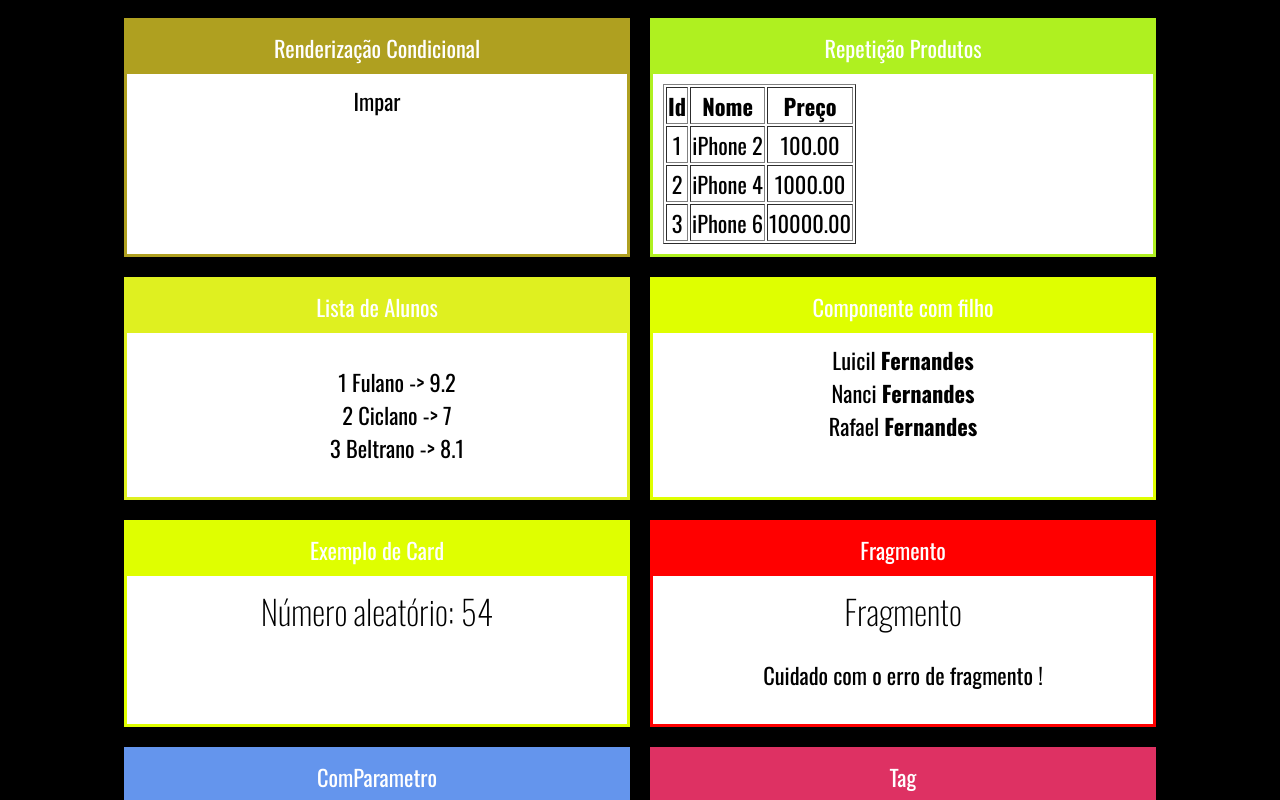
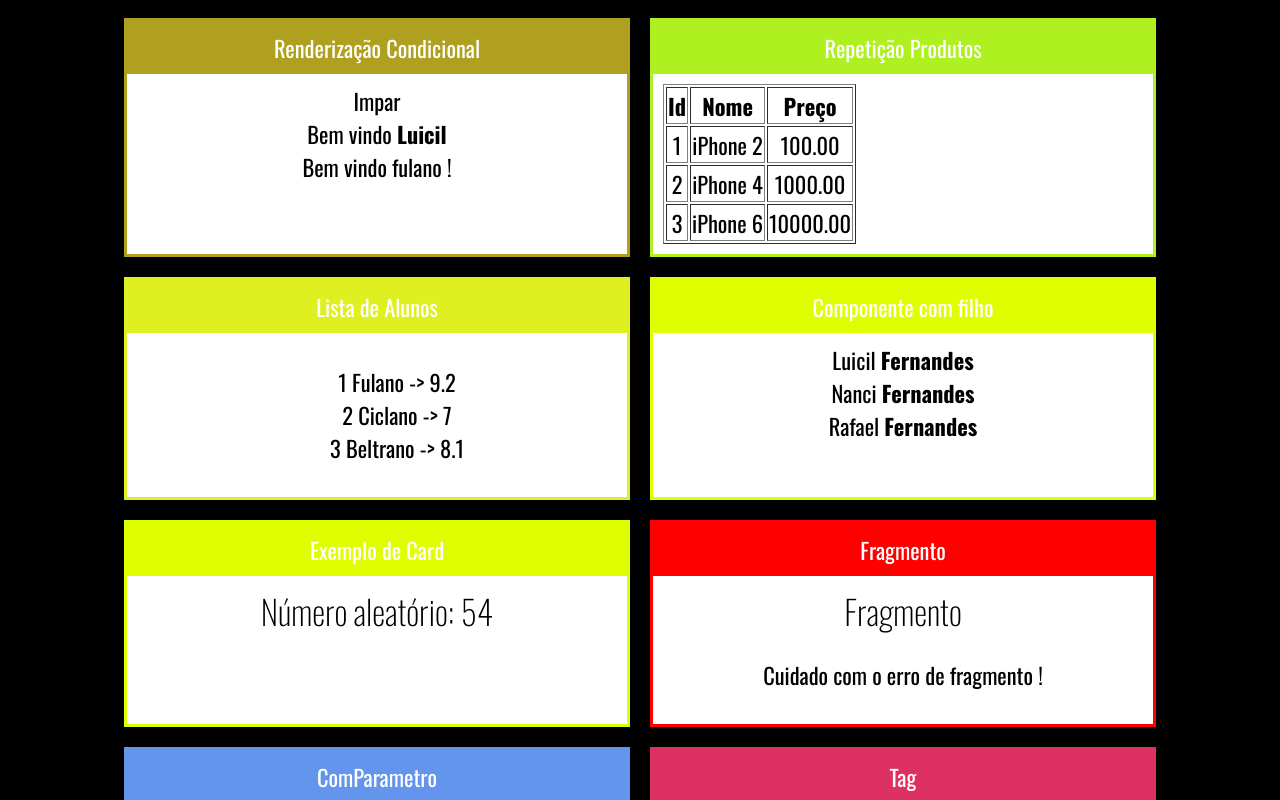
Before and after one commit to luicil/fundamentos-react, a React (Create React App) app: page / in a window 1280 px wide. Shown: the top 800 px of the page. Built offline with nearby package versions, Linux system fonts and the light colour scheme.

Commit message:
Condicional 3

```diff
--- a/src/app.jsx
+++ b/src/app.jsx
@@ -13,6 +13,7 @@
 import ListaAlunos from './components/repeticao/listaAlunos'
 import TabelaProdutos from './components/repeticao/tabelaProdutos'
 import ParOuImpar from './components/condicional/ParOuImpar'
+import UsuarioInfo from './components/condicional/UsuarioInfo'
 
 const tag = <strong>Olá React</strong>
 
@@ -24,6 +25,8 @@
 
         <Card titulo="Renderização Condicional" color="#AFA020" >
                 <ParOuImpar numero = {21} />
+                <UsuarioInfo usuario = {{nome: 'Luicil'}} />
+                <UsuarioInfo usuario = {{}} />
             </Card>
 
 
--- /dev/null
+++ b/src/components/condicional/UsuarioInfo.jsx
@@ -0,0 +1,22 @@
+import React from 'react'
+import If, {Else} from './if.js'
+
+// eslint-disable-next-line import/no-anonymous-default-export
+export default props =>{
+
+    const usuario = props.usuario || {}
+
+    return(
+        <If test={usuario && usuario.nome}>
+            <div>
+                Bem vindo <strong>{ usuario.nome }</strong>
+            </div>
+            <Else>
+                <div>
+                    Bem vindo fulano !
+                </div>
+            </Else>
+        </If>
+    )
+
+}
--- /dev/null
+++ b/src/components/condicional/if.js
@@ -0,0 +1,10 @@
+// eslint-disable-next-line import/no-anonymous-default-export
+export default props =>{
+    if(props.test){
+        return props.children
+    } else {
+        return false
+    }
+}
+
+export const Else = props => props.children
```
